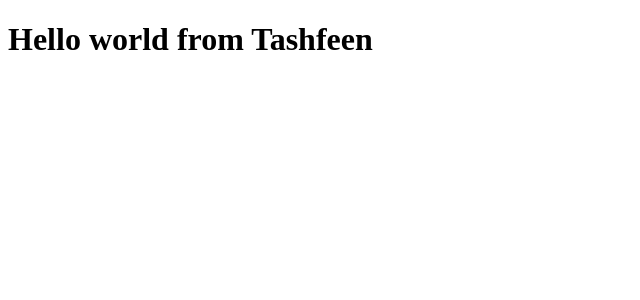
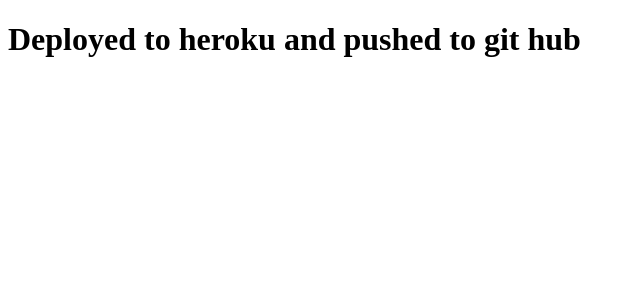
Before and after one commit to TashfeenRao/calculator-react, a React (Create React App) app: page / in a window 1280 px wide. Shown: the top 300 px of the page, without its empty margins (0-640 px from the left). Built offline with nearby package versions, Linux system fonts and the light colour scheme.

Commit message:
push code to git hub

```diff
--- a/src/App.js
+++ b/src/App.js
@@ -5,7 +5,7 @@
   return (
     <div className="App">
       <header className="App-header">
-        <h1>Hello world from Tashfeen</h1>
+        <h1>Deployed to heroku and pushed to git hub</h1>
       </header>
     </div>
   );
```
